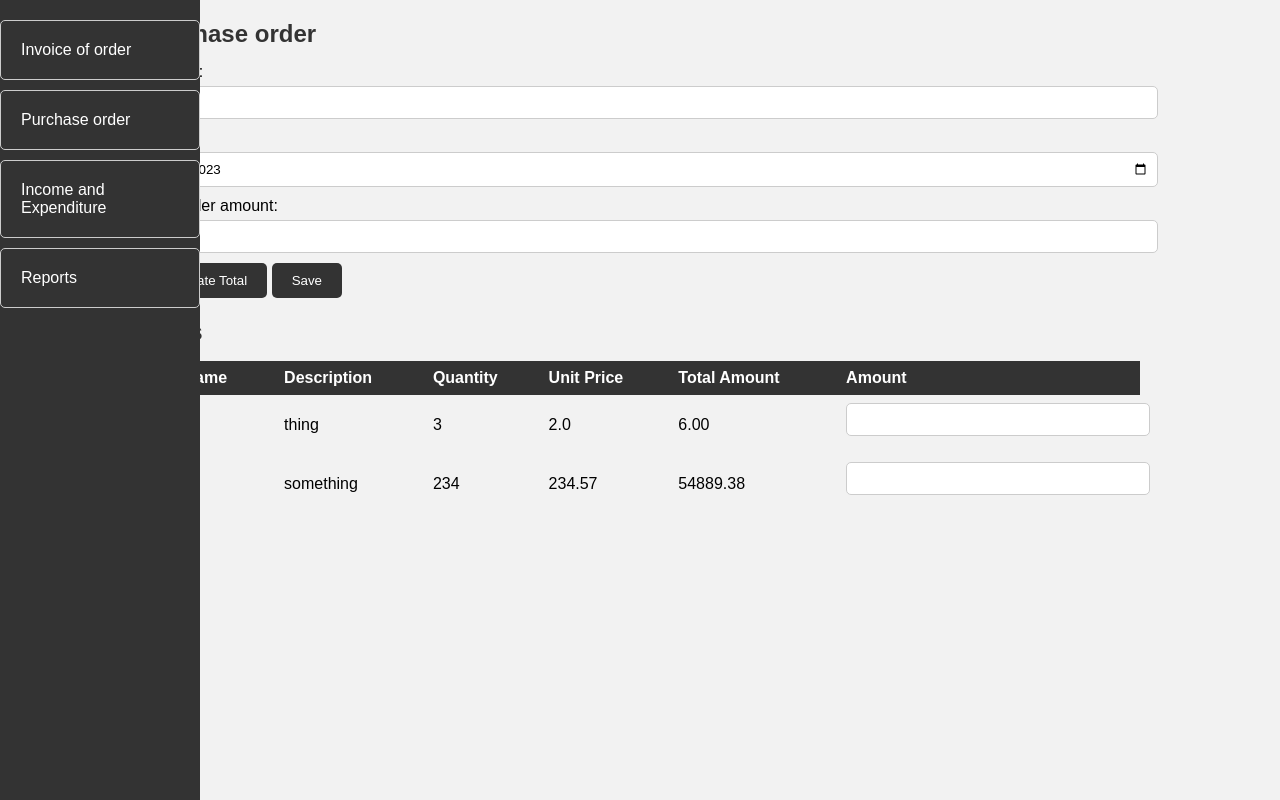
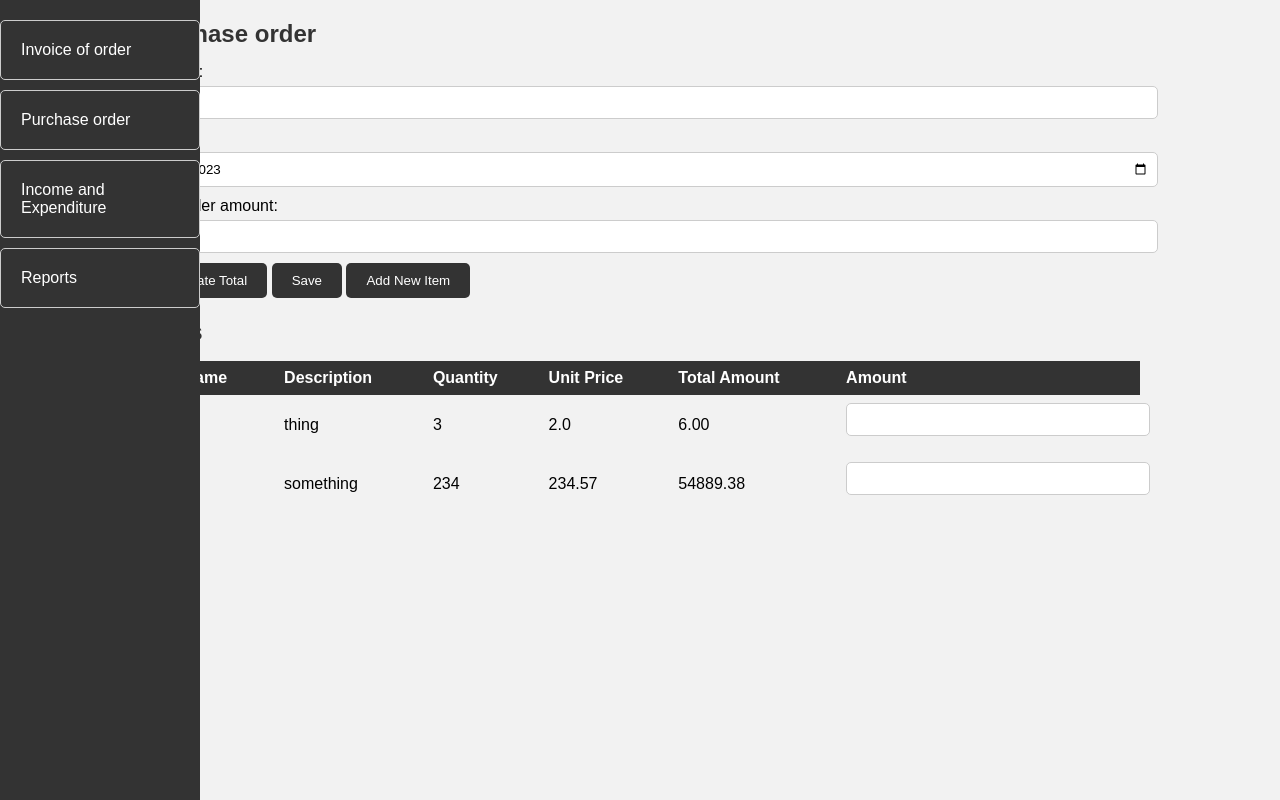
Before and after one commit to WeronikaSieniawska/minishop, a Django app: page /purchase-order/ in a window 1280 px wide. Run offline with Django 4.2, Linux system fonts and the light colour scheme; data comes from the database, SQL or seed files in the repository; both versions use the stored data as it was after the commit.

Commit message:
3/4 jeszcze nie dziala

```diff
--- a/polls/models.py
+++ b/polls/models.py
@@ -60,3 +60,12 @@ class SupplierItems(models.Model):
 
     def __str__(self):
         return f"Amount: {self.amount}"
+
+class Orders(models.Model):
+    item = models.TextField(max_length=40, null=False, blank=False)
+    description = models.TextField(max_length=300, null=False, blank=False)
+    quantity = models.IntegerField(default=0, null=False, blank=False, validators=[MinValueValidator(0)])
+    purchasePrice = models.FloatField(null=False, blank=False, validators=[MinValueValidator(0.01)])
+
+    def __str__(self):
+        return self.item
--- a/polls/static/polls/js/script2.js
+++ b/polls/static/polls/js/script2.js
@@ -1,3 +1,5 @@
+document.addEventListener('DOMContentLoaded', function () {
+  // Function to get CSRF token
   function getCSRFToken() {
       const csrfCookie = document.cookie.split(';').find(cookie => cookie.trim().startsWith('csrftoken='));
       if (csrfCookie) {
@@ -7,6 +9,7 @@ function getCSRFToken() {
       }
   }
 
+  // Function to update total amounts for each item
   function updateTotalAmounts() {
       const rows = document.querySelectorAll('tbody tr');
       rows.forEach(row => {
@@ -14,23 +17,20 @@ function updateTotalAmounts() {
           const unitPrice = parseFloat(row.querySelector('td:nth-child(4)').textContent);
           const totalAmountCell = row.querySelector('.total_amount');
           const totalAmount = quantity * unitPrice;
-    console.log(quantity);
           totalAmountCell.textContent = totalAmount.toFixed(2);
       });
   }
 
+  // Function to handle amount input changes
   function handleAmountInputChange(event, quantity) {
       const input = event.target;
       const amount = parseFloat(input.value);
-  console.log('handleAmountInputChange called');
+
       if (!isNaN(amount)) {
           const itemId = input.dataset.itemId;
           const totalAmountCell = document.querySelector(`[data-item-id="${itemId}"] .total_amount`);
-    console.log(quantity);
-
           const unitPriceElement = document.querySelector(`[data-item-id="${itemId}"] td:nth-child(4)`);
           const unitPrice = unitPriceElement ? parseFloat(unitPriceElement.textContent) : 0;
-    console.log(quantity);
           const totalAmount = amount * unitPrice;
           totalAmountCell.textContent = totalAmount.toFixed(2);
       }
@@ -38,7 +38,7 @@ function handleAmountInputChange(event, quantity) {
       updateTotalOrderAmount();
   }
 
-
+  // Function to update total order amount
   function updateTotalOrderAmount() {
       const rows = document.querySelectorAll('tbody tr');
       let totalOrderAmount = 0;
@@ -58,13 +58,14 @@ function updateTotalOrderAmount() {
       totalAmountField.value = totalOrderAmount.toFixed(2);
   }
 
-function savePurchaseOrder(supplier, date, totalAmount, items) {
-  // Zapisujemy fakturę i jej elementy do bazy danych
+  // Function to save purchase order
+  function savePurchaseOrder(supplier, date, totalAmount, items, newItems) {
       const data = {
           supplier: supplier,
           pubDate: date,
           total: totalAmount,
           items: items,
+          new_items: newItems  // Add new items data
       };
 
       fetch('/save_supplier_items/', {
@@ -85,10 +86,11 @@ function savePurchaseOrder(supplier, date, totalAmount, items) {
               }
           })
           .catch(error => {
-      showError("An error occurred while saving the invoice. Please try again.");
+              showError("An error occurred while saving the purchase order. Please try again.");
           });
   }
 
+  // Function to handle save button click and validate data before saving
   function saveSupplierItems() {
       const supplierInput = document.getElementById('supplierInput');
       const invoiceDate = document.getElementById('invoiceDate');
@@ -113,85 +115,43 @@ function saveSupplierItems() {
           return;
       }
 
-  // Sprawdzenie, czy klient o podanej nazwie istnieje w bazie danych
-  fetch(`/check_supplier_exists/?name=${encodeURIComponent(supplier)}`)
-    .then(response => response.json())
-    .then(data => {
-      if (!data.exists) {
-        // Jeśli dostawca nie istnieje, dodajemy nowy rekord do tabeli Suppliers
-        fetch('/add_supplier/', {
-          method: 'POST',
-          headers: {
-            'Content-Type': 'application/json',
-            'X-CSRFToken': getCSRFToken(),
-          },
-          body: JSON.stringify({ supplier: supplier }),
-        })
-          .then(response => response.json())
-          .then(data => {
-            if (data.error) {
-              showError("An error occurred while adding the supplier to the database.");
-            } else {
-              // Po dodaniu klienta, zapisujemy fakturę
       const items = [];
+      const newItems = [];  // Add new items data
       const amountInputs = document.querySelectorAll('.amountInput');
       amountInputs.forEach(input => {
           const itemId = input.dataset.itemId;
           const amount = parseFloat(input.value);
           if (!isNaN(amount) && amount > 0) {
+              if (itemId.startsWith('new_item_')) {  // Check if it's a new item
+                  newItems.push({ new_item: itemId, new_description: '', new_quantity: 0, new_purchase_price: 0, amount: amount });
+              } else {
                   items.push({ item_id: itemId, amount: amount });
+              }
           }
       });
 
-              if (items.length === 0) {
+      if (items.length === 0 && newItems.length === 0) {
           showError("Please provide at least one valid item amount greater than 0.");
           return;
       }
 
-              savePurchaseOrder(supplier, date, totalAmount, items);
-            }
-          })
-          .catch(error => {
-            showError("An error occurred while adding the supplier to the database.");
-          });
-      } else {
-        // Jeśli dostawca istnieje, zapisujemy po prostu fakturę
-        const items = [];
-        const amountInputs = document.querySelectorAll('.amountInput');
-        amountInputs.forEach(input => {
-          const itemId = input.dataset.itemId;
-          const amount = parseFloat(input.value);
-          if (!isNaN(amount) && amount > 0) {
-            items.push({ item_id: itemId, amount: amount });
-          }
-        });
-
-        if (items.length === 0) {
-          showError("Please provide at least one valid item amount greater than 0.");
-          return;
+      savePurchaseOrder(supplier, date, totalAmount, items, newItems);
   }
 
-        savePurchaseOrder(supplier, date, totalAmount, items);
-      }
-    })
-    .catch(error => {
-      showError("An error occurred while checking if the supplier exists.");
-    });
-}
-
+  // Function to show error messages
   function showError(message) {
       const errorMessage = document.getElementById('errorMessage');
       errorMessage.textContent = message;
       errorMessage.style.color = 'red';
   }
 
+  // Function to show success messages
   function showSuccess(message) {
       const errorMessage = document.getElementById('errorMessage');
       errorMessage.textContent = message;
       errorMessage.style.color = 'green';
   }
 
-document.addEventListener('DOMContentLoaded', function () {
   // Call updateTotalAmounts on page load
   updateTotalAmounts();
 
@@ -206,5 +166,30 @@ document.addEventListener('DOMContentLoaded', function () {
   const calculateButton = document.getElementById('calculateButton');
   const saveButton = document.getElementById('saveButton');
   calculateButton.addEventListener('click', updateTotalOrderAmount);
-  saveButton.addEventListener('click',saveSupplierItems);
+  saveButton.addEventListener('click', saveSupplierItems);
+
+  // Handle add new item button click
+  const addNewItemButton = document.getElementById('addNewItemButton');
+  const itemTableBody = document.getElementById('itemTableBody');
+  let newItemId = 1;
+
+  addNewItemButton.addEventListener('click', () => {
+      const newRow = document.createElement('tr');
+      newRow.innerHTML = `
+          <td contenteditable="true">New Item ${newItemId}</td>
+          <td contenteditable="true">Description for New Item ${newItemId}</td>
+          <td contenteditable="true">0</td>
+          <td contenteditable="true">0.00</td>
+          <td class="total_amount"></td>
+          <td>
+              <input type="number" class="amountInput" data-item-id="new_item_${newItemId}" min="0" step="1" name="amount_new_item_${newItemId}">
+              <span class="error-message"></span>
+          </td>
+      `;
+
+      itemTableBody.appendChild(newRow);
+
+      // Increment the newItemId for the next new item
+      newItemId++;
   });
+});
--- a/polls/templates/polls/income_and_expenditure.html
+++ b/polls/templates/polls/income_and_expenditure.html
@@ -33,7 +33,7 @@
                         <th>Invoice for</th>
                         <th>Date</th>
                         <th>Total Amount</th>
-                        <th>Items</th>
+                        <th>Items (quantity)</th>
                         <th>Status<th>
                     </tr>
                 </thead>
@@ -66,7 +66,7 @@
                         <th>Purchase Order for</th>
                         <th>Date</th>
                         <th>Total Amount</th>
-                        <th>Items</th>
+                        <th>Items (quantity)</th>
                         <th>Status<th>
                     </tr>
                 </thead>
--- a/polls/templates/polls/purchase_order.html
+++ b/polls/templates/polls/purchase_order.html
@@ -41,12 +41,13 @@
                 <input type="text" id="total" name="total" value="0" readonly>
 
                 <button type="button" id="calculateButton">Calculate Total</button>
-
                 <button type="button" id="saveButton">Save</button>
+                <!-- Add new item button -->
+                <button type="button" id="addNewItemButton">Add New Item</button>
             </form>
 
             <h2>Items</h2>
-            <table class="item">
+            <table class="item" id="itemTable">
                 <thead>
                     <tr>
                         <th>Item name</th>
@@ -57,7 +58,7 @@
                         <th>Amount</th>
                     </tr>
                 </thead>
-                <tbody>
+                <tbody id="itemTableBody">
                     {% for item in inventory_data %}
                         <tr>
                             <td>{{ item.item }}</td>
--- a/polls/views.py
+++ b/polls/views.py
@@ -92,6 +92,7 @@ class SaveSupplierItemsView(View):
         invoice_date = data.get('pubDate')
         total_amount = data.get('total')
         items = data.get('items')
+        new_items = data.get('new_items')  # Get new items data
 
         if not supplier_name:
             return JsonResponse({'error': 'Please provide a supplier name.'}, status=400)
@@ -107,6 +108,7 @@ class SaveSupplierItemsView(View):
         invoice = PurchaseOrder(supplier=supplier, pubDate=invoice_date, total=total_amount, complete=False)
         invoice.save()
 
+        # Save existing items
         for item_data in items:
             item_id = item_data.get('item_id')
             amount = item_data.get('amount')
@@ -117,6 +119,32 @@ class SaveSupplierItemsView(View):
                 except Inventory.DoesNotExist:
                     continue
 
+                supplier_item = SupplierItems(purchase=invoice, sItem=item, amount=amount)
+                supplier_item.save()
+
+        # Save new items
+        for new_item_data in new_items:
+            item_id = new_item_data.get('new_item')
+            description = new_item_data.get('new_description')
+            quantity = new_item_data.get('new_quantity', 0)
+            purchase_price = new_item_data.get('new_purchase_price')
+
+            if not item_id or not description or not purchase_price:
+                return JsonResponse({'error': 'Please provide all required item details.'}, status=400)
+
+            try:
+                item = Inventory.objects.get(id=item_id)
+            except Inventory.DoesNotExist:
+                item = Inventory.objects.create(
+                    item=item_id,
+                    description=description,
+                    quantity=quantity,
+                    purchasePrice=purchase_price,
+                    salePrice=0.0,  # You might need to adjust this based on your requirements
+                )
+
+            amount = new_item_data.get('amount')
+            if amount and amount >= 1:
                 supplier_item = SupplierItems(purchase=invoice, sItem=item, amount=amount)
                 supplier_item.save()
 
```
Also changed, not shown: db.sqlite3, polls/migrations/0008_orders.py (added). Lines whose indentation alone changed are shown as unchanged.
